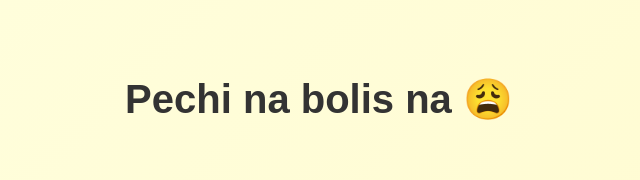
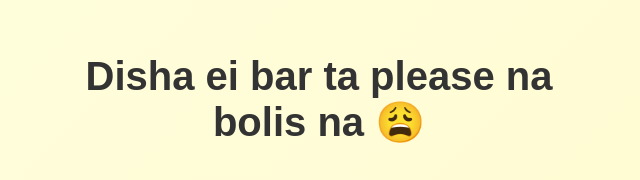
Before and after one commit to priya70joy-eng/Propose, a plain HTML site: page how-dare-you.html in a window 1280 px wide. Shown: the part 209-389 px from the top of the page, without its empty margins (321-961 px from the left). Drawn offline with Linux system fonts and the light colour scheme.

Commit message:
Update how-dare-you.html

```diff
--- a/how-dare-you.html
+++ b/how-dare-you.html
@@ -13,7 +13,7 @@
 
     <div class="container">
         <div class="content">
-            <h1 class="dare-title">Pechi na bolis na 😩</h1>
+            <h1 class="dare-title">Disha ei bar ta please na bolis na 😩</h1>
 
             <img src="Gif.gif" alt="Sad animation" class="gif">
 
```
